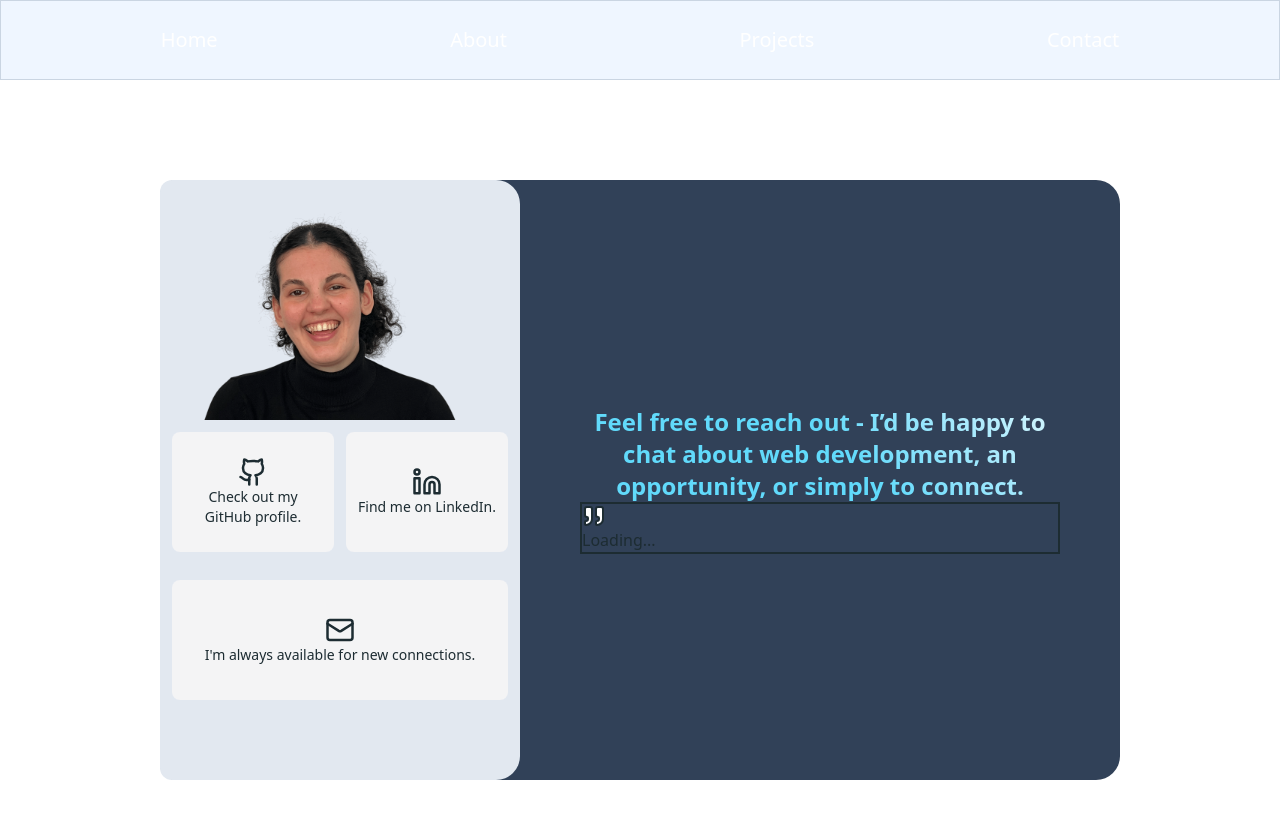
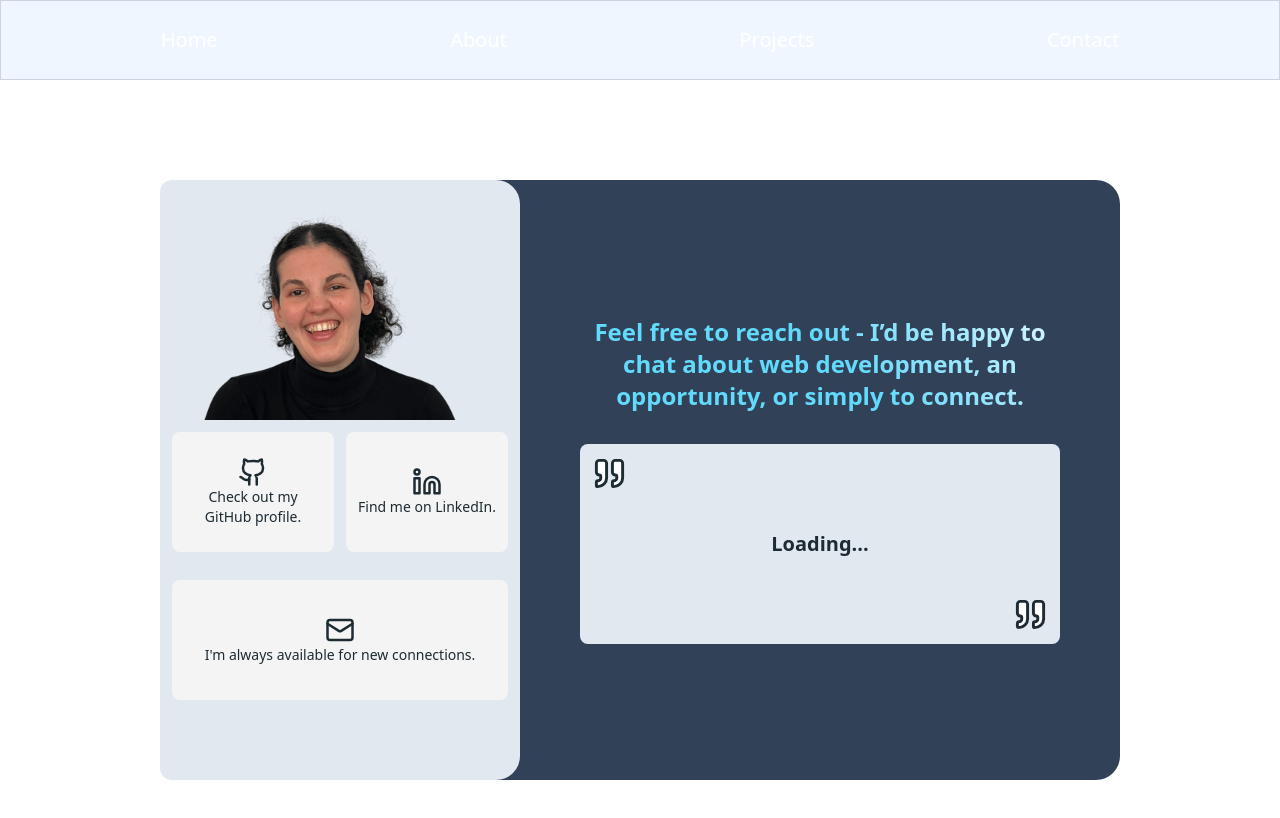
Before and after one commit to vickyfrosties/Portfolio, a React (Vite) app in the folder client/: page /contact in a window 1280 px wide. Shown: the top 818 px of the page. Built offline with nearby package versions, Linux system fonts and the light colour scheme; no server answers.

Commit message:
feat: change quotes category and add style to quote section Contact page

```diff
--- a/client/src/components/Contact.jsx
+++ b/client/src/components/Contact.jsx
@@ -22,7 +22,6 @@ const Contact = () => {
         const data = await response.json();
 
         setQuotation(data.data);
-        console.log(data);
       } catch (error) {
         console.error("An error occurred while get request.", error.message);
       }
@@ -30,8 +29,6 @@ const Contact = () => {
 
     getQuote();
   }, []);
-
-  console.log(quotation);
 
   return (
     <>
@@ -126,7 +123,7 @@ const Contact = () => {
             </section>
           </section>
 
-          <section className="w-2/4 h-full flex flex-col justify-center items-center m-auto">
+          <section className="w-2/4 h-90 flex flex-col justify-around items-center m-auto">
             <div>
               <h3 className="text-2xl font-semibold bg-linear-65 from-purple-500 to-pink-500 text-center bg-linear-[45deg,#61DAFB_55%,#d7f6fe_100%] bg-clip-text text-transparent">
                 Feel free to reach out - I’d be happy to chat about web
@@ -134,11 +131,11 @@ const Contact = () => {
               </h3>
             </div>
 
-            <div className="w-full border-2">
+            <div className="w-full h-50 flex justify-between flex flex-col bg-slate-200 p-3 rounded-lg">
               <svg
                 xmlns="http://www.w3.org/2000/svg"
-                width="24"
-                height="24"
+                width="35"
+                height="35"
                 viewBox="0 0 24 24"
                 fill="white"
                 stroke="currentColor"
@@ -151,13 +148,37 @@ const Contact = () => {
                 <path d="M5 3a2 2 0 0 0-2 2v6a2 2 0 0 0 2 2 1 1 0 0 1 1 1v1a2 2 0 0 1-2 2 1 1 0 0 0-1 1v2a1 1 0 0 0 1 1 6 6 0 0 0 6-6V5a2 2 0 0 0-2-2z" />
               </svg>
               {quotation && quotation.quote ? (
-                <div className="text-white border-1">
-                  <h3>{quotation.quote}</h3>
-                  <p>{quotation.author ? quotation.author : "Unknown"}</p>
+                <div>
+                  <h3 className="text-xl font-semibold">
+                    {quotation.quote}
+                    <span className="text-lg font-md italic">
+                      - {quotation.author ? quotation.author : "Unknown"}
+                    </span>
+                  </h3>
                 </div>
               ) : (
-                <p>Loading...</p>
+                <div className="w-full text-center text-xl font-semibold">
+                  <p>Loading...</p>
+                </div>
               )}
+
+              <div className="w-full flex justify-end">
+                <svg
+                  xmlns="http://www.w3.org/2000/svg"
+                  width="35"
+                  height="35"
+                  viewBox="0 0 24 24"
+                  fill="white"
+                  stroke="currentColor"
+                  stroke-width="2"
+                  stroke-linecap="round"
+                  stroke-linejoin="round"
+                  class="lucide lucide-quote-icon lucide-quote"
+                >
+                  <path d="M16 3a2 2 0 0 0-2 2v6a2 2 0 0 0 2 2 1 1 0 0 1 1 1v1a2 2 0 0 1-2 2 1 1 0 0 0-1 1v2a1 1 0 0 0 1 1 6 6 0 0 0 6-6V5a2 2 0 0 0-2-2z" />
+                  <path d="M5 3a2 2 0 0 0-2 2v6a2 2 0 0 0 2 2 1 1 0 0 1 1 1v1a2 2 0 0 1-2 2 1 1 0 0 0-1 1v2a1 1 0 0 0 1 1 6 6 0 0 0 6-6V5a2 2 0 0 0-2-2z" />
+                </svg>
+              </div>
             </div>
           </section>
         </section>
```
Also changed, not shown: 1 other file (tests, documents, lock files or other folders).
